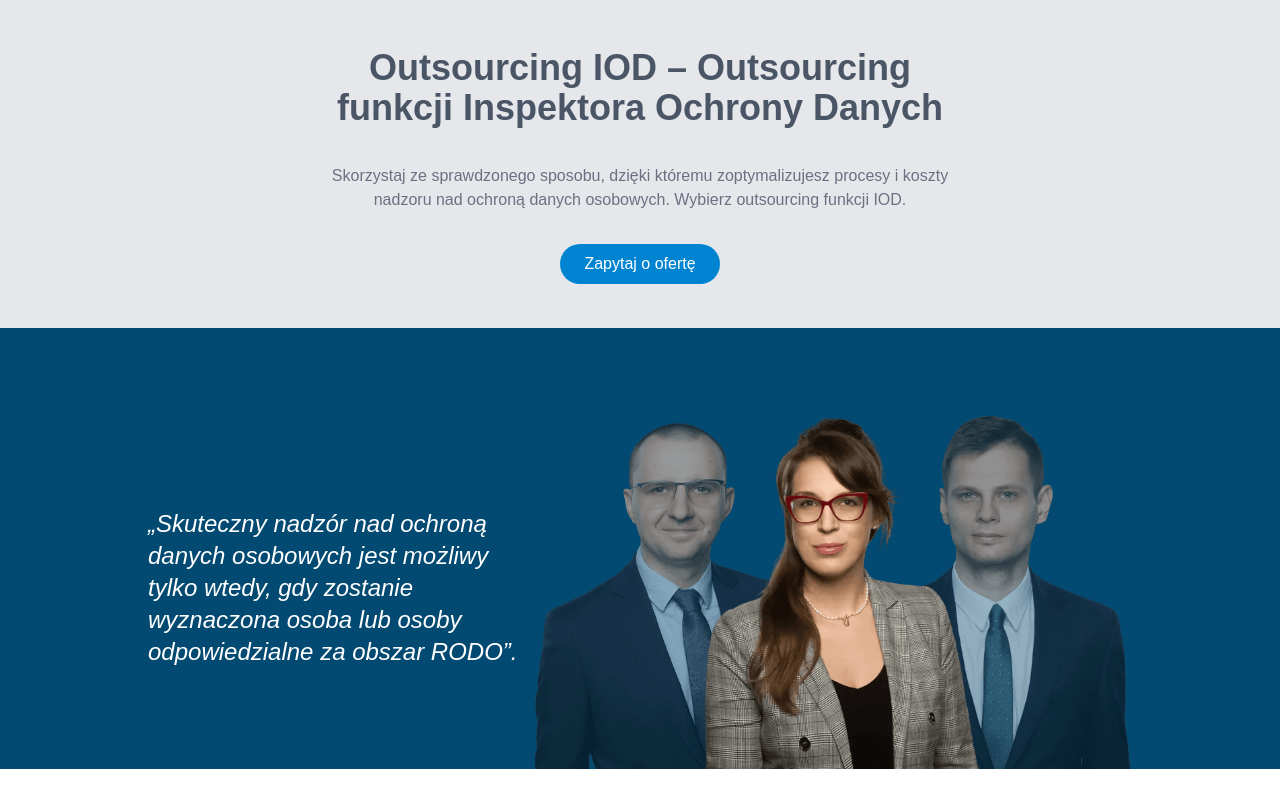
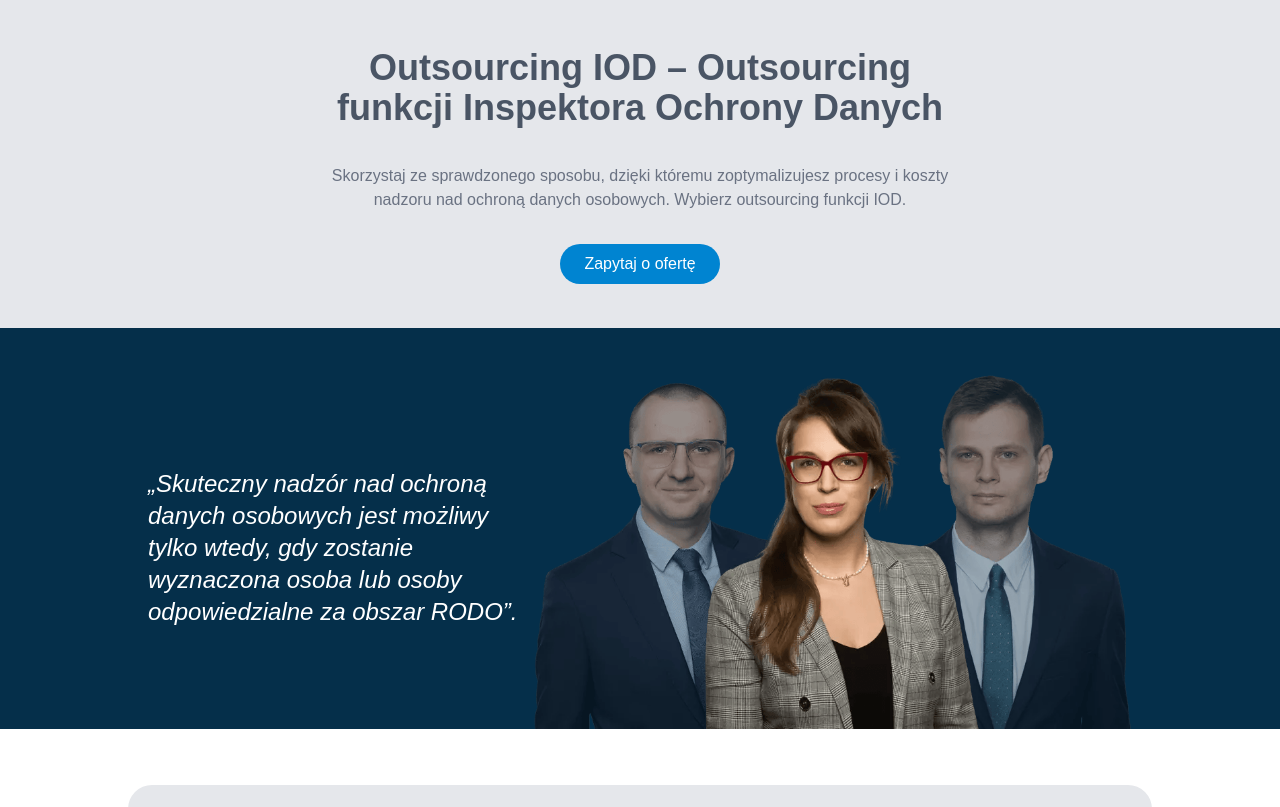
Before and after one commit to joemar-ceneza/odo24, a Next.js app: page /oferta/1 in a window 1280 px wide. Shown: the top 807 px of the page. Built offline with nearby package versions, Linux system fonts and the light colour scheme.

Commit message:
fix: update IodQuoteSection styles for improved layout

```diff
--- a/src/components/IodQuoteSection.tsx
+++ b/src/components/IodQuoteSection.tsx
@@ -3,8 +3,8 @@ import Image from "next/image";
 
 export default function IodQuoteSection() {
   return (
-    <section className="bg-sky-900 text-white ">
-      <div className=" flex justify-center items-center mx-auto pt-20">
+    <section className="bg-sky-950 text-white ">
+      <div className=" flex justify-center items-center mx-auto pt-10">
         <div className="max-w-96">
           <p className="text-2xl italic">{iodQuote}</p>
         </div>
```
